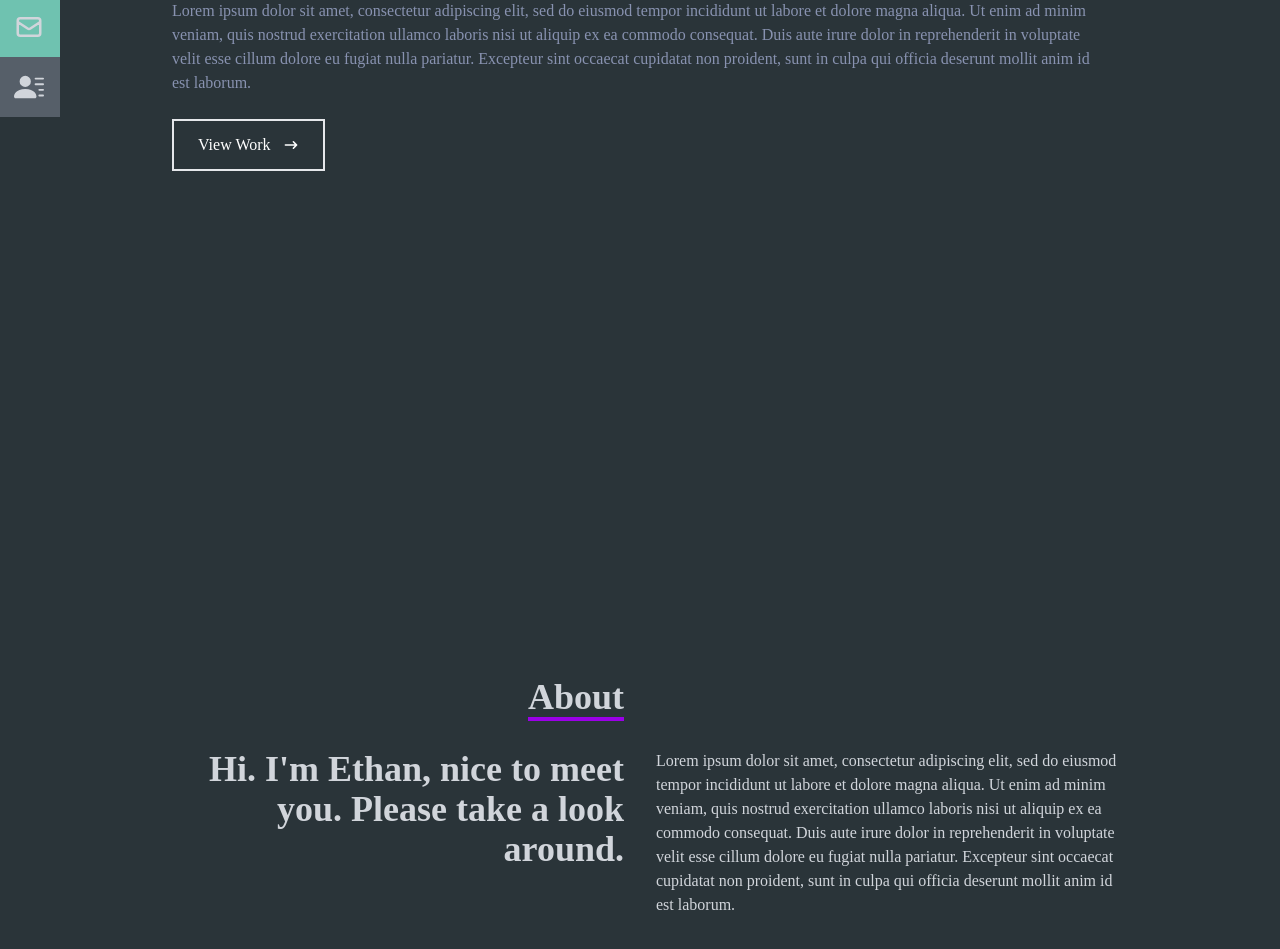
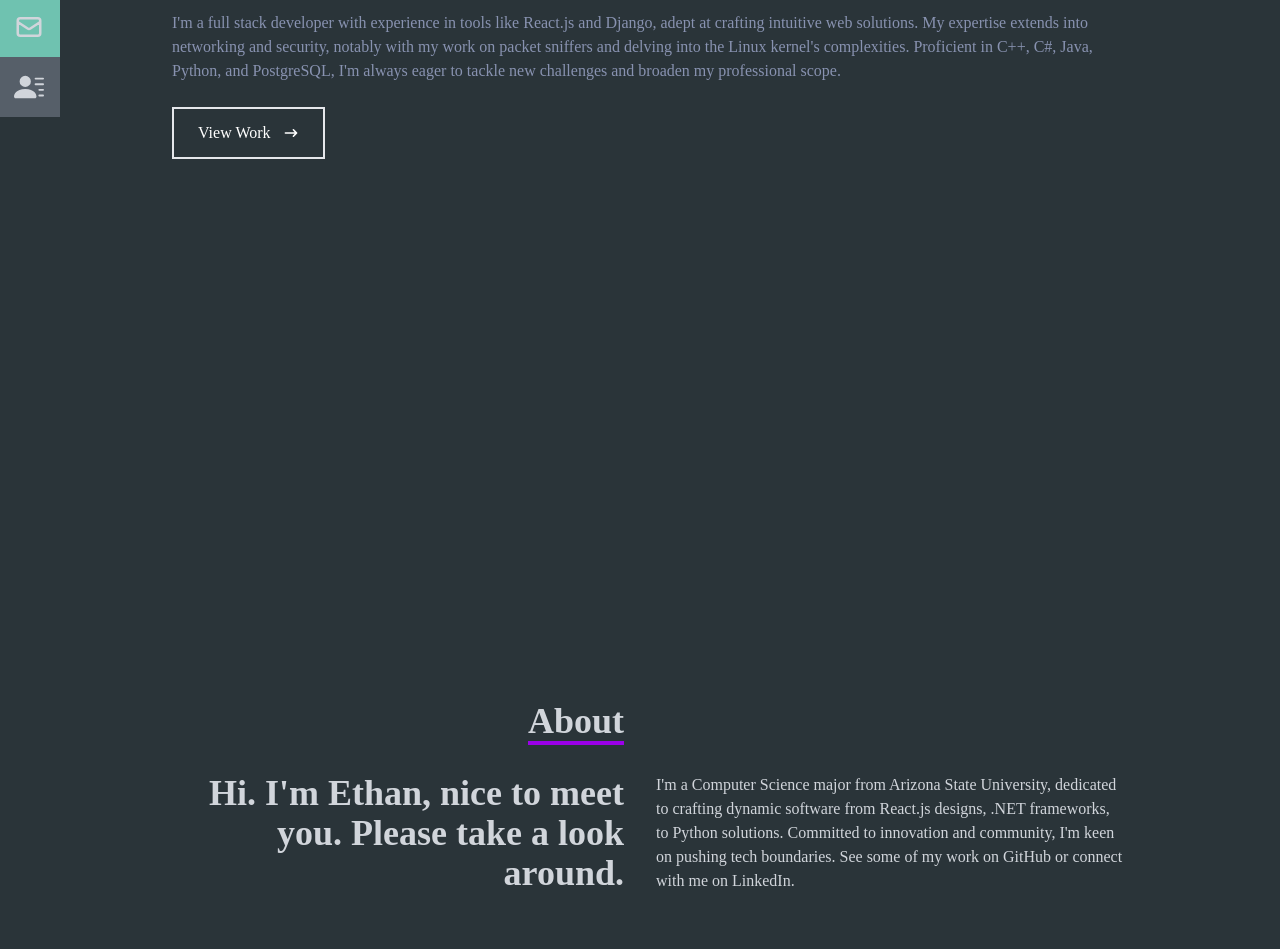
Before and after one commit to BrickFrisbee/my-portfolio-app, a React (Create React App) app: page / in a window 1280 px wide. Shown: the part 403-1352 px from the top of the page. Built offline with nearby package versions, Linux system fonts and the light colour scheme.

Commit message:
Portfolio site complete!

```diff
--- a/src/components/About.jsx
+++ b/src/components/About.jsx
@@ -17,13 +17,11 @@ const About = () => {
             <p>Hi. I'm Ethan, nice to meet you. Please take a look around.</p>
           </div>
           <div>
-              Lorem ipsum dolor sit amet, consectetur adipiscing elit, sed do
-              eiusmod tempor incididunt ut labore et dolore magna aliqua. Ut
-              enim ad minim veniam, quis nostrud exercitation ullamco laboris
-              nisi ut aliquip ex ea commodo consequat. Duis aute irure dolor in
-              reprehenderit in voluptate velit esse cillum dolore eu fugiat
-              nulla pariatur. Excepteur sint occaecat cupidatat non proident,
-              sunt in culpa qui officia deserunt mollit anim id est laborum.
+            I'm a Computer Science major from Arizona State University,
+            dedicated to crafting dynamic software from React.js designs, .NET
+            frameworks, to Python solutions. Committed to innovation and
+            community, I'm keen on pushing tech boundaries. See some of my work
+            on GitHub or connect with me on LinkedIn.
           </div>
         </div>
       </div>
--- a/src/components/Home.jsx
+++ b/src/components/Home.jsx
@@ -15,13 +15,12 @@ const Home = () => {
           I'm a Full Stack Developer.
         </h2>
         <p className="text-[#8892b0] py-4 max-w-[700]">
-          Lorem ipsum dolor sit amet, consectetur adipiscing elit, sed do
-          eiusmod tempor incididunt ut labore et dolore magna aliqua. Ut enim ad
-          minim veniam, quis nostrud exercitation ullamco laboris nisi ut
-          aliquip ex ea commodo consequat. Duis aute irure dolor in
-          reprehenderit in voluptate velit esse cillum dolore eu fugiat nulla
-          pariatur. Excepteur sint occaecat cupidatat non proident, sunt in
-          culpa qui officia deserunt mollit anim id est laborum.
+          I'm a full stack developer with experience in tools like React.js and
+          Django, adept at crafting intuitive web solutions. My expertise
+          extends into networking and security, notably with my work on packet
+          sniffers and delving into the Linux kernel's complexities. Proficient
+          in C++, C#, Java, Python, and PostgreSQL, I'm always eager to tackle new
+          challenges and broaden my professional scope.
         </p>
         <div>
           <Link to="projects" smooth={true} duration={500}>
```
Lines whose indentation alone changed are shown as unchanged.
